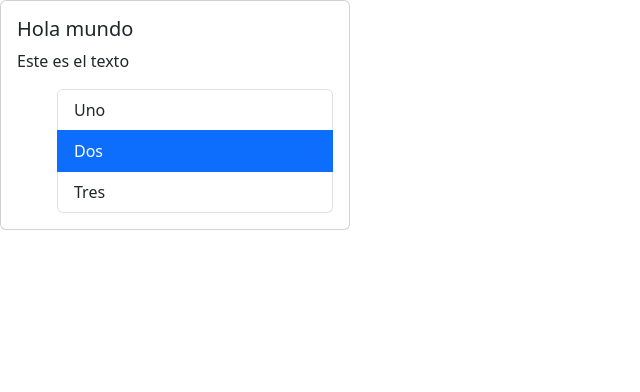
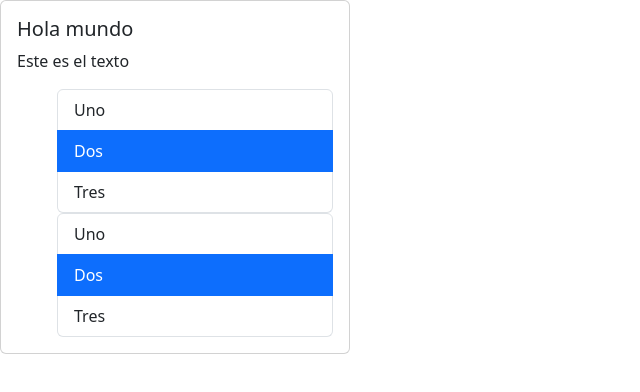
Before and after one commit to MarceloGonza/React-con-bootstrap, a React (Vite) app in the folder react-app/: page / in a window 1280 px wide. Shown: the top 392 px of the page, without its empty margins (0-640 px from the left). Built offline with nearby package versions, Linux system fonts and the light colour scheme.

Commit message:
funciones como props

```diff
--- a/react-app/src/App.tsx
+++ b/react-app/src/App.tsx
@@ -8,11 +8,14 @@ function App() {
   const handleSelect = (elemento: string) => {
     console.log("imprimiendo", elemento);
   };
-
+  const handleSelect2 = (elemento: string) => {
+    console.log("imprimiendo", elemento);
+  };
   return (
     <Card>
       <CardBody title="Hola mundo" text="Este es el texto" />
       <List data={list} onSelect={handleSelect} />
+      <List data={list} onSelect={handleSelect2} />
     </Card>
   );
 }
```
